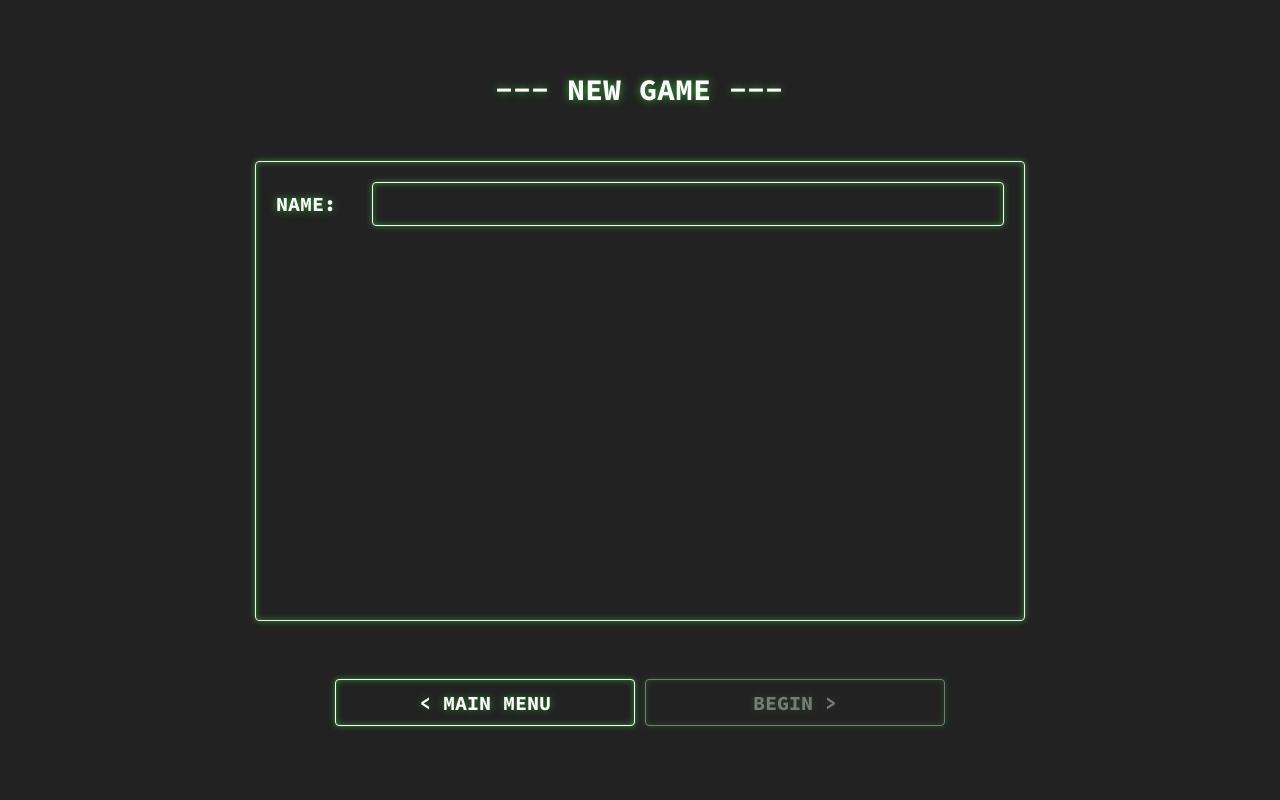
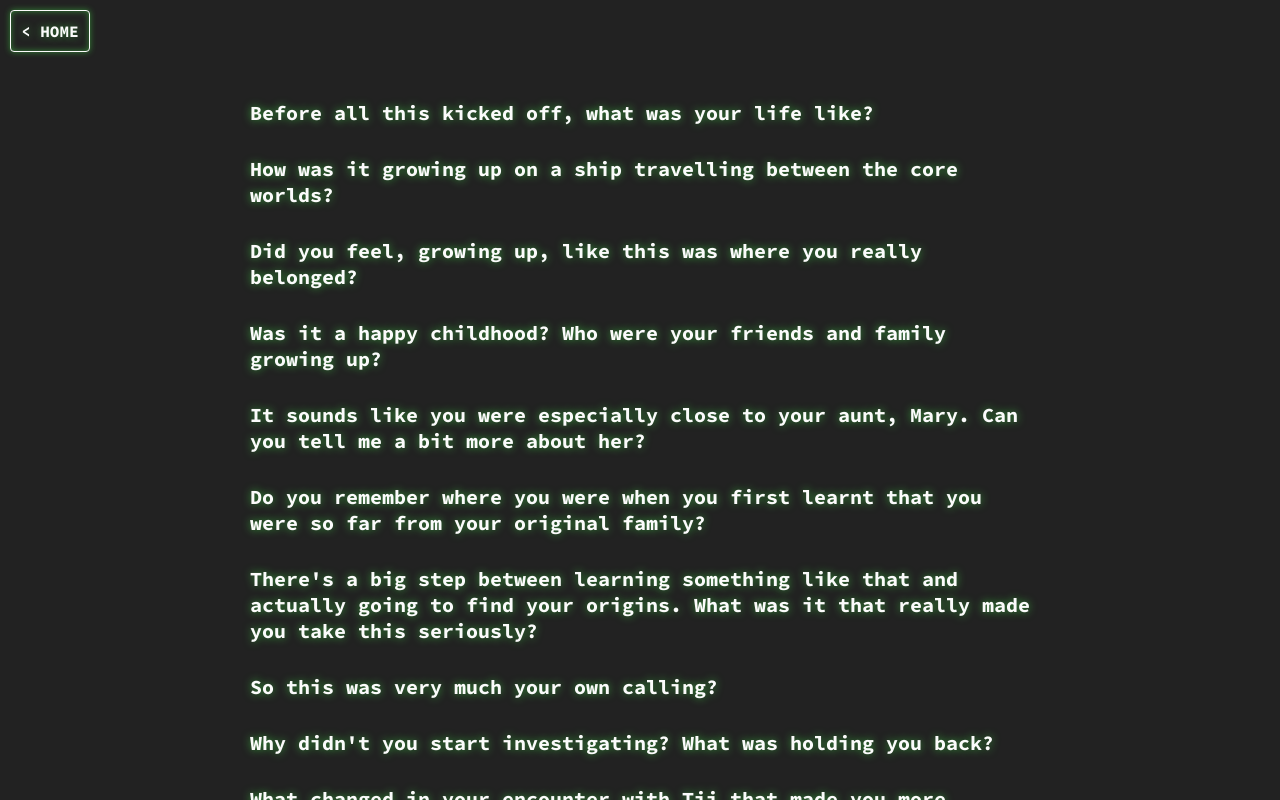
Before and after one commit to martinalexrolph/sector-six, a Vue app: page /#/all-questions in a window 1280 px wide. Before the commit this address led to /#/new. Built offline with nearby package versions, Linux system fonts and the light colour scheme.

Commit message:
The first threshold

```diff
--- a/src/logic/helpers.js
+++ b/src/logic/helpers.js
@@ -24,7 +24,44 @@ function firstName(gender) {
   }
 }
 
+function lastName() {
+  return choose([
+    'Skywalker',
+    'Inita',
+    'Oiwha',
+    'Starpath',
+    'Orion',
+    'Bern'
+  ])
+}
+
+function fullName() {
+  return `${firstName()} ${lastName()}`
+}
+
+function numberedPlanet() {
+  const star = choose([
+    'Artik',
+    'Teres',
+    'Threll',
+    'Centaura',
+    'Quirran'
+  ])
+  const number = choose(['I', 'II', 'III', 'IV', 'V', 'VI', 'VII', 'IIX', 'IX'])
+  return `${star} ${number}`
+}
+
+function place() {
+  return choose([
+    numberedPlanet()
+  ])
+}
+
+
 export {
   choose,
-  firstName
+  firstName,
+  lastName,
+  fullName,
+  place
 }
--- a/src/logic/questions.js
+++ b/src/logic/questions.js
@@ -3,6 +3,7 @@ import { theOrdinaryWorld } from './steps/theOrdinaryWorld'
 import { callToAdventure } from './steps/callToAdventure'
 import { refusalOfTheCall } from './steps/refusalOfTheCall'
 import { theMentor } from './steps/theMentor'
+import { theFirstThreshold } from './steps/theFirstThreshold'
 
 function introductoryQuestions() {
   return firstQuestions().concat(homeworldQuestions())
@@ -39,6 +40,7 @@ function heroJourney() {
   const step2 = callToAdventure(step1.params)
   const step3 = refusalOfTheCall(step2.params)
   const step4 = theMentor(step3.params)
+  const step5 = theFirstThreshold(step4.params)
 
   // const theCallOfAdventure = [
   //   "When did you first feel the urge to do something about the Authority?",
@@ -62,15 +64,16 @@ function heroJourney() {
   //   "So this is the moment you really decided to join up? Was the Uprising hard to contact?"
   // ]
 
-  const crossingTheThreshold = [
-    "-=-=-=-",
-    "How did it feel, setting foot in such a strange place looking for such wanted... well, criminals, at that point. Outlaws at the very least.",
-    "Tell me a bit more about the spaceport. I think a lot of people know it as it is now, but it must have been so different back then!",
-    "Who did you meet first?",
-    "So that really was a point of no return, quite literally in a sense!",
-  ]
+  // const crossingTheThreshold = [
+  //   "-=-=-=-",
+  //   "How did it feel, setting foot in such a strange place looking for such wanted... well, criminals, at that point. Outlaws at the very least.",
+  //   "Tell me a bit more about the spaceport. I think a lot of people know it as it is now, but it must have been so different back then!",
+  //   "Who did you meet first?",
+  //   "So that really was a point of no return, quite literally in a sense!",
+  // ]
 
   const testsAlliesEnemies = [
+    '-=-=-=-',
     "Iris? As in, the same Iris that led the assault on Artik IV?",
     "What was it like meeting her? Did you get a sense at the time of the massive role she would play?",
     "What was your first mission?",
@@ -135,7 +138,7 @@ function heroJourney() {
     ...step2.questions,
     ...step3.questions,
     ...step4.questions,
-    ...crossingTheThreshold,
+    ...step5.questions,
     ...testsAlliesEnemies,
     ...theApproach,
     ...theOrdeal,
--- a/src/logic/steps/callToAdventure.js
+++ b/src/logic/steps/callToAdventure.js
@@ -15,7 +15,8 @@ params = {
   },
   adventure: {
     type: 'homeward', // Or 'rebellion', 'exploration', 'defence'
-    scope: 'individual', // Or 'group', 'faction'
+    scope: 'individual', // Or 'group', 'faction',
+    location: 'Unknown Regions' // if it's an exploration
   }
 }
 */
--- /dev/null
+++ b/src/logic/steps/theFirstThreshold.js
@@ -0,0 +1,128 @@
+import { choose, fullName, place } from '../helpers'
+
+/*
+params = {
+  home: {
+    type: 'planet',
+    location:  'frontier'
+  },
+  characters: {
+    childhood: {
+      name: 'Bob',
+      relationship: 'father',
+      gender: 'male'
+    },
+    refusal: {
+      name: 'Tii',
+      gender: 'neutral'
+    },
+    mentor: {
+      name: 'Tii',
+      gender: 'neutral'
+    },
+  },
+  adventure: {
+    type: 'homeward', // Or 'rebellion', 'exploration',
+    scope: 'individual', // Or 'group', 'faction',
+    spark: 'invasion', 'murder', 'execution'
+  },
+
+}
+*/
+
+// const crossingTheThreshold = [
+//   "How did it feel, setting foot in such a strange place looking for such wanted... well, criminals, at that point. Outlaws at the very least.",
+//   "Tell me a bit more about the spaceport. I think a lot of people know it as it is now, but it must have been so different back then!",
+//   "Who did you meet first?",
+//   "So that really was a point of no return, quite literally in a sense!",
+// ]
+
+function theFirstThreshold(params) {
+  const obj1 = q1(params)
+  const obj2 = q2(obj1.params)
+  const obj3 = q3(obj2.params)
+  const obj4 = q4(obj3.params)
+  const obj5 = q5(obj3.params)
+
+  return {
+    questions: [
+      obj1.question,
+      obj2.question,
+      obj3.question,
+      obj4.question,
+      obj5.question,
+    ],
+    params: obj5.params
+  }
+}
+
+export {theFirstThreshold}
+
+function q1(params) {
+  let question
+  if (params.adventure.type === 'exploration') {
+    question = `An expedition like this is a truly dangerous proposition. Were you scared?`
+  } else if (params.adventure.type === 'rebellion') {
+    const prefix = choose([
+      'Taking a stand against',
+      'Opposing',
+      'Fighting for freedom from',
+    ])
+    question = `${prefix} the ${params.adventure.oppressor} was an incredibly dangerous thing to do. Were you scared?`
+  } else if (params.adventure.type === 'homeward') {
+    question = `You were going out and seeking knowledge about your past that powerful people wanted to keep hidden. Were you scared?`
+  }
+
+  return {
+    question, params
+  }
+}
+
+function q2(params) {
+  let action
+  if (params.adventure.type === 'rebellion') {
+    action = `standing up to them`
+  } else if (params.adventure.type === 'exploration') {
+    action = `venturing into the ${params.adventure.location}`
+  } else {
+    if (params.adventure.scope === 'faction') {
+      action = `learning about our origins`
+    } else {
+      action = `learning about your origins`
+    }
+  }
+  let question = `Deep down, what was it that you really hoped to achieve by ${action}?`
+
+  return {
+    question, params
+  }
+}
+
+function q3(params) {
+  const spark = choose(['invasion', 'execution', 'murder'])
+  const name = spark === 'invasion' ? place() : fullName()
+  let question = `The ${spark} of ${name} was the spark that really lit the fire. What did you do when you heard the news?`
+  // let question = `Once you had learnt what you needed to from ${params.characters.mentor.name}, what was your first move?`
+
+  params.adventure.spark = spark
+
+  return {
+    question, params
+  }
+}
+
+function q4(params) {
+  let question = `There's no backing out after something like that! Was it your choice to act at that moment, or did circumstances force your hand?`
+
+  return {
+    question, params
+  }
+}
+
+function q5(params) {
+  let question = `Of course it wasn't just dangerous - there was something else in your way. Can you tell us about that?`
+
+  return {
+    question, params
+  }
+}
```
